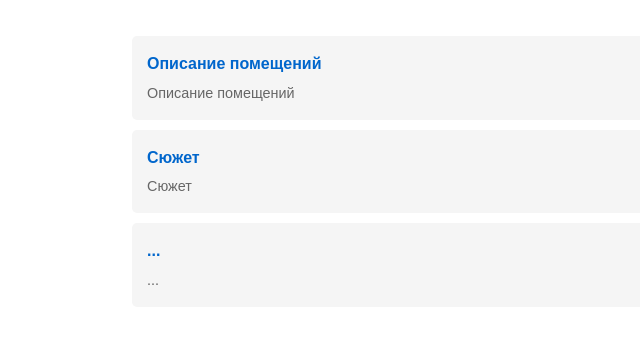
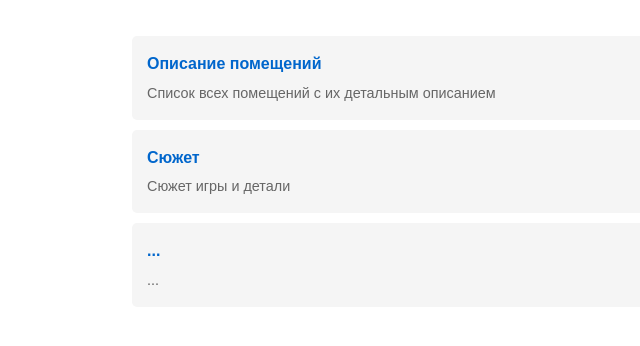
Before and after one commit to slaimmials/theExplorers, a plain HTML site: page index.html in a window 1280 px wide. Shown: the whole page, without its empty margins (108-748 px from the left). Drawn offline with Linux system fonts and the light colour scheme.

Commit message:
Update index.html

```diff
--- a/index.html
+++ b/index.html
@@ -49,12 +49,12 @@
         <!-- Примеры элементов списка - замените на свои -->
         <li class="doc-item">
             <a href="https://slaimmials.github.io/theExplorers/Помещения.html" class="doc-link">Описание помещений</a>
-            <div class="doc-description">Описание помещений</div>
+            <div class="doc-description">Список всех помещений с их детальным описанием</div>
         </li>
 
         <li class="doc-item">
             <a href="https://slaimmials.github.io/theExplorers/Сюжет.html" class="doc-link">Сюжет</a>
-            <div class="doc-description">Сюжет</div>
+            <div class="doc-description">Сюжет игры и детали</div>
         </li>
 
         <li class="doc-item">
```
